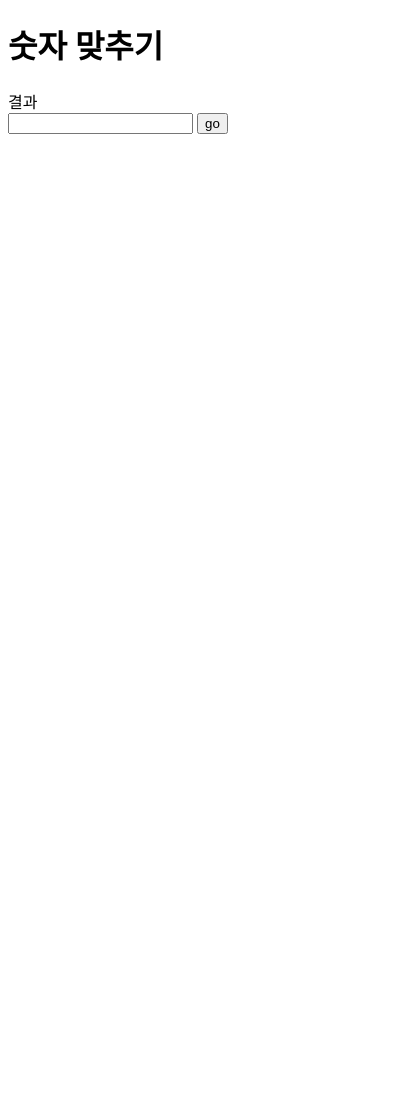
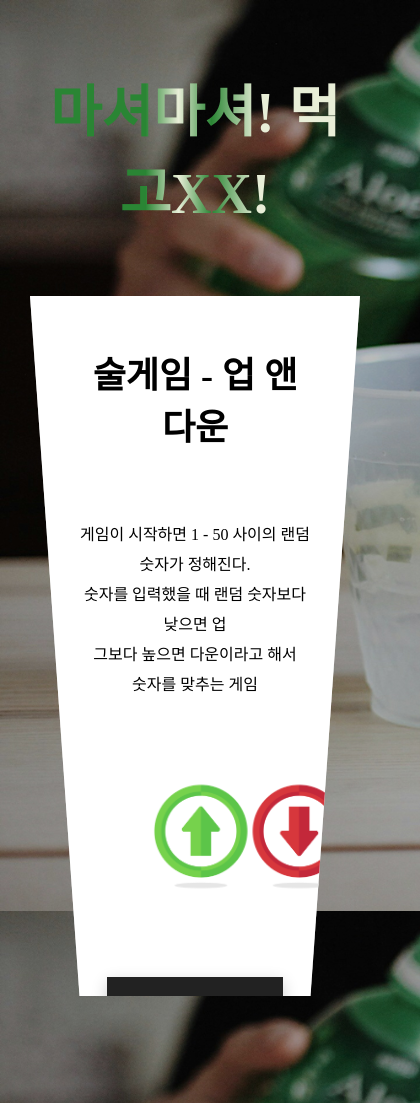
Before and after one commit to ksh002/-, a plain HTML site: page index.html in a window 390 px wide. Shown: the top 1103 px of the page, 420 px wide, since content can reach past the window. Before the commit the page ends 844 px from the top, so only its background shows below. Drawn offline with Linux system fonts and the light colour scheme; a web font is replaced by a local one.

Commit message:
end commit

```diff
--- a/index.html
+++ b/index.html
@@ -8,9 +8,30 @@
     <script defer src="script.js"></script>
 </head>
 <body>
-    <h1>숫자 맞추기</h1>
-    <div id="result-area">결과</div>
-    <input id="user-input" type="number">
-    <button id="play-button">go</button>
+
+    <h1 class="mainTitle">마셔마셔! 먹고XX!</h1>
+    <div class="container">
+        <div class="sojuCup">
+            <div class="inner">
+                <h2>술게임 - 업 앤 다운</h2>
+                <p>게임이 시작하면 1 - 50 사이의 랜덤 숫자가 정해진다.<br> 숫자를 입력했을 때 랜덤 숫자보다 낮으면 업<br> 그보다 높으면 다운이라고 해서 숫자를 맞추는 게임</p>
+                <img class="updownImg" src="images/updown.png" alt="위 아래를 가리키는 화살표 이미지">
+                <div class="btnContainer">
+                    <button id="gamestartBtn"><span>게임시작</span></button>
+                </div>
+            </div>
+        </div>
+        <div class="sojuCup active">
+            <div class="inner">
+                <p class="count" id="count-area">남은 기회 : 5</p>
+                <h2 id="result-area">한잔해!</h2>
+                <div class="inputBox">
+                    <button id="reset-button">찐막</button>
+                    <input id="input-area" type="number">
+                    <button id="play-button">드가자</button>
+                </div>
+            </div>
+        </div>
+    </div>
 </body>
 </html>
--- a/script.js
+++ b/script.js
@@ -1,32 +1,106 @@
-// 랜덤번호 지정
-// 유저가 번호를 입력한다. 그리고 go 라는 버튼을 누름
-// 만약에 유저가 랜덤번호를 맞추면, 맞췄습니다!
-// 랜덤번호 < 유저번호 Down
-// 랜덤번호 > 유저번호 Up
-// Reset버튼을 누르면 게임이 리셋됨
-// 5번의 기회를 다 쓰면 게임오버 (버튼 disable)
-// 유저가 1 ~ 100 범위 밖에 숫자를 입력하면 알려준다. (기회소모x)
-// 유저가 이미 입력한 숫자를 또 입력하면 알려준다. (기회소모x)
+let randomNum = 0
+let playBtn = document.getElementById("play-button")
+let inputArea = document.getElementById("input-area")
+let resultArea = document.getElementById("result-area")
+let resetBtn = document.getElementById("reset-button")
+let countArea = document.getElementById("count-area")
+let count = 5
+let history = []
+let sojuTop = 700
 
-let randomNum = 0
-let playButton = document.getElementById("play-button")
-let userInput = document.getElementById("user-input")
-let resultArea = document.getElementById("result-area")
+// 플레이 버튼 이벤트 추가
+playBtn.addEventListener('click', play)
+// 리셋 버튼 이벤트 추가
+resetBtn.addEventListener('click', reset)
 
-playButton.addEventListener('click',play)
+inputArea.addEventListener('focus', function(){inputArea.value=""})
 
-function pickRandomNum(){
-    randomNum = Math.floor((Math.random() * 100) + 1)
-    console.log(randomNum)
-}
-function play(){
-    let userValue = userInput.value
-    if(userValue < randomNum){
-        resultArea.textContent = "Up!!!"
-    } else if(userValue > randomNum){
-        resultArea.textContent = "Down!!!"
-    } else{
-        resultArea.textContent = "정답"
+function changeSojuCupAfterTop(topValue) {
+    const styleSheet = document.styleSheets[0];
+    const rules = styleSheet.cssRules || styleSheet.rules;
+    for (let i = 0; i < rules.length; i++) {
+        if (rules[i].selectorText === '.sojuCup.active::after') {
+            rules[i].style.top = `${topValue}px`;
+            break;
+        }
     }
 }
-pickRandomNum()
+
+// 1 ~ 50 사이의 난수 발생 함수
+function createRandomNumber(){
+    randomNum = Math.floor((Math.random() * 100) / 2 + 1)
+}
+
+function play(){
+    let userNum = inputArea.value
+
+
+    // 중복 입력 방지
+    if (history.includes(userNum)){
+        resultArea.textContent = '이미 입력한 숫자임'
+        return
+    }
+    // 지정 외 숫자 입력 방지
+    if (userNum < 1 || userNum > 50){
+        resultArea.textContent = '1 ~ 50 사이의 숫자가 아님'
+        return
+    }
+
+    count--;
+    countArea.textContent = `남은 기회 : ${count}`
+
+    sojuTop -= 140;
+    changeSojuCupAfterTop(sojuTop)
+
+    // 기회를 다 사용하면 버튼 disable
+    if (count < 1){
+        playBtn.style.display = "none"
+        resultArea.textContent = `내가 이김 한잔하셈ㅋ`
+        return;
+    }
+
+    if (userNum < randomNum){
+        resultArea.textContent = `업!`
+    } else if (userNum > randomNum){
+        resultArea.textContent = `다운!`
+    } else{
+        resultArea.textContent = `이걸 맞추네 굿`
+        playBtn.style.display = "none"
+    }
+    history.push(userNum)
+}
+
+function reset(){
+    createRandomNumber()
+    resultArea.textContent = "한잔해!"
+    count = 5;
+    countArea.textContent = `남은 기회 : ${count}`
+    playBtn.style.display = "inline-block"
+    history = []
+    sojuTop = 700
+    changeSojuCupAfterTop(sojuTop)
+}
+createRandomNumber()
+
+let gamestartBtn = document.getElementById("gamestartBtn")
+
+gamestartBtn.addEventListener('click', start)
+
+function start(){
+    const sojuCup = document.querySelector('.sojuCup');
+    const innerElements = sojuCup.querySelectorAll('h2, p, img, div');
+    innerElements.forEach(element => {
+        element.style.opacity = '0';
+        element.style.transition = 'opacity 0.2s ease';
+    });
+
+    setTimeout(() => {
+        sojuCup.style.width = '0';
+        sojuCup.style.padding = '0';
+
+        // width와 padding이 0이 된 후 display를 none으로 설정
+        setTimeout(() => {
+            sojuCup.style.display = 'none';
+        }, 400); // 추가 지연 시간을 줌 (0.25초)
+    }, 250); // 첫 번째 지연 시간 (0.25초)
+}
--- a/style.css
+++ b/style.css
@@ -0,0 +1,213 @@
+@font-face{
+    font-family: 'danjung';
+    src: url('/fonts/Cafe24Danjunghae.ttf') format('truetype');
+}
+
+
+
+*{margin:0; padding:0; box-sizing: border-box;}
+a{text-decoration:none}
+ol, ul{list-style: none;}
+body{
+    background-image: url('/images/background.jpg');
+    background-size: cover;
+    width:100%;
+    height:100vh;
+    object-fit: cover;
+    overflow-y: hidden;
+    font-family: 'danjung';
+    position:relative;
+    z-index:-3;
+}
+.container{
+    max-width:770px;
+    width:100%;
+    margin:0 auto;
+    position:relative;
+}
+.sojuCup{
+    width:100%;
+    height:700px;
+    background-color:white;
+    clip-path: polygon(0% 0%, 100% 0%, 85% 100%, 15% 100%);
+    padding:50px;
+    transition: width 0.5s ease;
+}
+.inner{
+    text-align:center;
+    word-break: keep-all;
+    position:relative;
+}
+
+.mainTitle{
+    font-size: 56px;
+    background: linear-gradient(90deg, #2A8534 35%, #E8EED7 45%, #2A8534 55%, #E8EED7 69%);
+    -webkit-background-clip: text;
+    -webkit-text-fill-color: transparent;
+    text-align: center;
+    display:block;
+    margin:67px 0;
+}
+h2{
+    font-size:48px;
+    display:block;
+    margin-bottom:50px;
+    transition: opacity 0.2s ease;
+}
+p{
+    font-size:24px;
+    line-height: 30px;
+    transition: opacity 0.2s ease;
+}
+.updownImg{
+    max-width:390px;
+    width:100%;
+    margin:50px 0;
+    transition: opacity 0.2s ease;
+}
+.btnContainer{
+    transition: opacity 0.2s ease;
+}
+#gamestartBtn {
+    border: none;
+    display: inline-block;
+    text-align: center;
+    cursor: pointer;
+    text-transform: uppercase;
+    outline: none;
+    overflow: hidden;
+    position: relative;
+    color: #fff;
+    font-weight: 700;
+    font-size: 15px;
+    background-color: #222;
+    padding: 17px 60px;
+    margin: 0 auto;
+    box-shadow: 0 5px 15px rgba(0,0,0,0.20);
+}
+
+#gamestartBtn span {
+    position: relative;
+    z-index: 1;
+}
+
+#gamestartBtn:after {
+    content: "";
+    position: absolute;
+    left: 0;
+    top: 0;
+    height: 490%;
+    width: 140%;
+    background: #0075ff;
+    -webkit-transition: all .5s ease-in-out;
+    transition: all .5s ease-in-out;
+    -webkit-transform: translateX(-98%) translateY(-25%) rotate(45deg);
+    transform: translateX(-98%) translateY(-25%) rotate(45deg);
+}
+
+#gamestartBtn:hover:after {
+    -webkit-transform: translateX(-9%) translateY(-25%) rotate(45deg);
+    transform: translateX(-9%) translateY(-25%) rotate(45deg);
+}
+
+.sojuCup.active{
+    position:absolute;
+    top:0;
+    left:0;
+    background-color:rgba(255,255,255,0.6);
+    z-index:-1;
+}
+.sojuCup.active::after{
+    content:"";
+    position:absolute;
+    top:700px;
+    left:0;
+    width:100%;
+    height:100%;
+    background-color:rgba(255,255,255,0.7);
+    z-index:-2
+}
+.count{
+    display:block;
+    margin-top:50px;
+    margin-bottom:200px;
+}
+#result-area{
+    margin-bottom:230px;
+}
+.inputBox{
+    width:100%;
+}
+input[type='number']::-webkit-outer-spin-button,
+input[type='number']::-webkit-inner-spin-button {
+    -webkit-appearance: none;
+    margin: 0;
+}
+input[type='number'] {
+    -moz-appearance: textfield;
+}
+.inputBox{
+
+}
+.inputBox input{
+    width: 250px;
+    height: 50px;
+    border-radius: 15px;
+    border-color: transparent;
+    box-shadow: 0 2px 10px 0 rgba(0, 0, 0, 0.15);
+    font-size: 16px;
+    text-indent: 10px;
+    margin:0 15px;
+}
+.inputBox input:focus{
+    outline: none;
+    box-shadow:0 2px 10px 0 rgba(0, 123, 255, 0.5);
+    transition:box-shadow 0.3s;
+}
+.inputBox button{
+    background-color:#2a8534;
+    border:none;
+    cursor: pointer;
+    padding:15px 25px;
+    color:white;
+    font-family: "danjung";
+    font-size:20px;
+    border-radius: 15px;
+}
+#reset-button{
+    background-color:rgb(220, 43, 43);
+}
+
+@media all and (max-width:780px){
+    .container{
+        max-width:600px;
+    }
+    .inputBox input{
+        width:170px;
+    }
+}
+@media all and (max-width:600px){
+    h2{
+        font-size:36px;
+        margin-bottom:70px;
+    }
+    p{
+        font-size:16px;
+    }
+    .updownImg{
+        max-width:200px;
+        margin:70px;
+    }
+    .inputBox button{
+        padding: 15px 15px;
+        font-size:16px;
+    }
+    body{
+        padding:0 30px;
+    }
+}
+@media all and (max-width:499px){
+    #gamestartBtn:after{
+        display:none;
+    }
+}
```
Also changed, not shown: images/background.jpg (added), images/updown.png (added), 1 other file.
